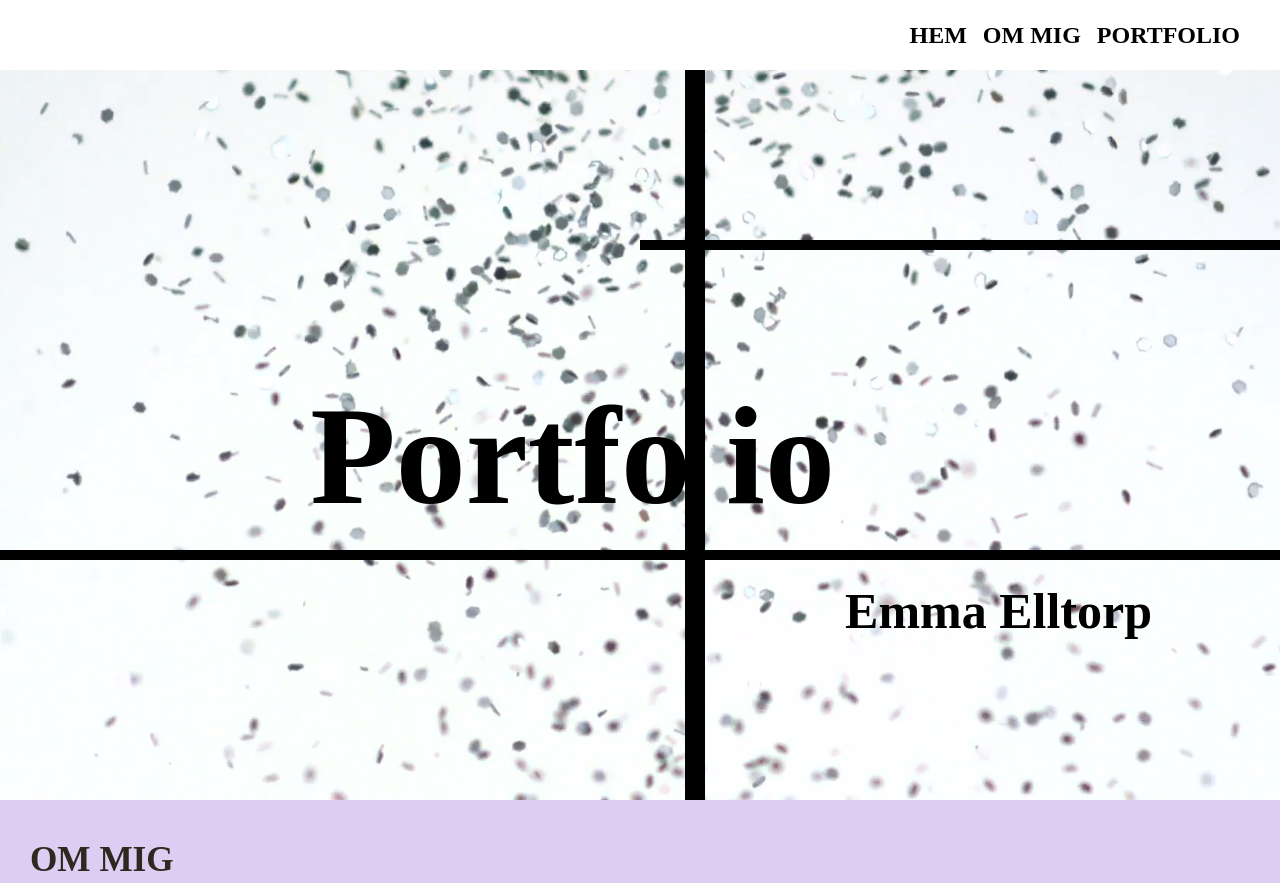
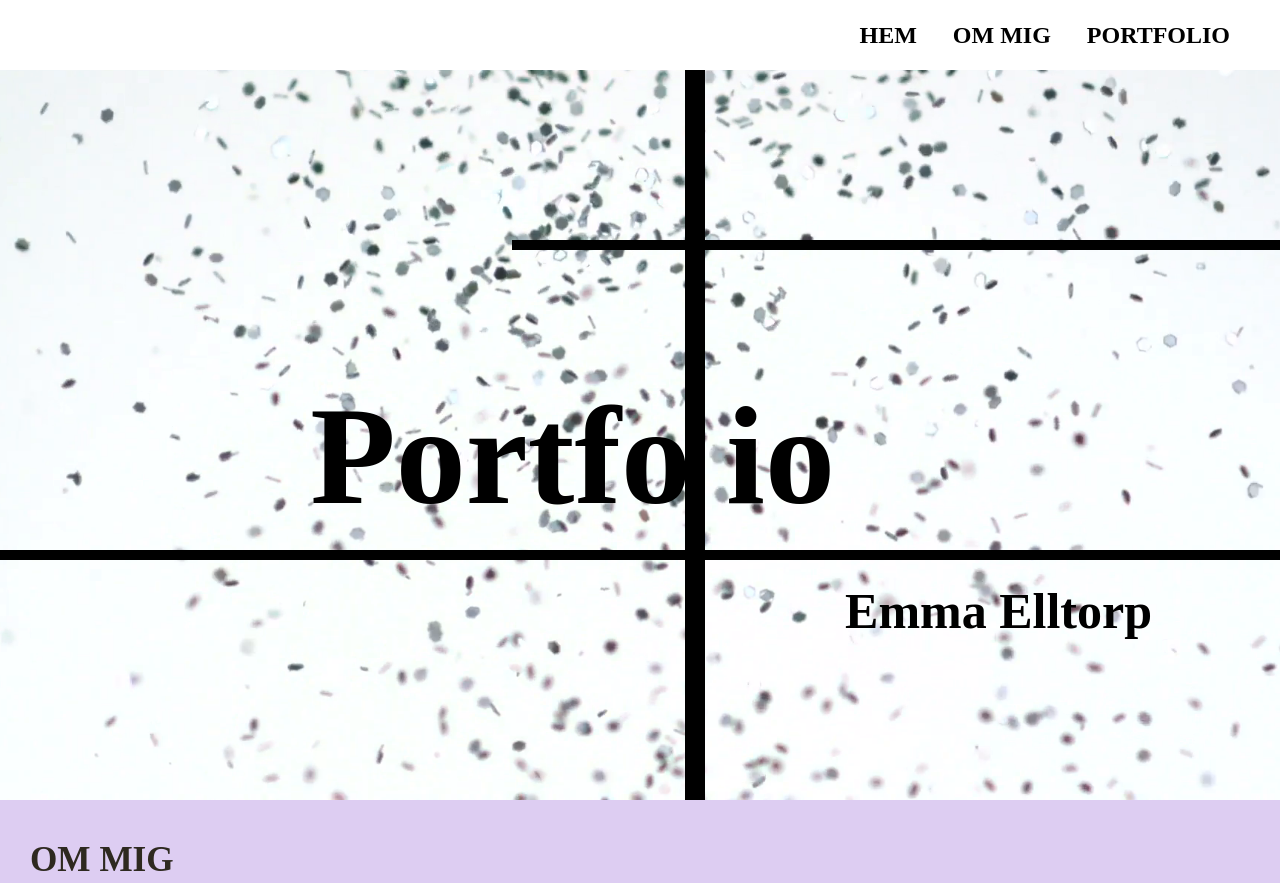
Before and after one commit to elltorp/examen_2019, a plain HTML site: page index.html in a window 1280 px wide. Shown: the top 883 px of the page. Drawn offline with Linux system fonts and the light colour scheme; a web font is replaced by a local one.

Commit message:
småkorr

```diff
--- a/index.html
+++ b/index.html
@@ -26,10 +26,10 @@
     <div id="horizontal1" class="horizontal_line"></div>
     <div id="horizontal2" class="horizontal_line_2"></div>
     <div id="vertical1" class="vertical_line"></div>
-    <span id="#portfolio_emma">
+    <div id="portfolio_emma">
         <div id="portfolio1" class="portfolio">Portfo io</div>
         <div id="emma1" class="emma">Emma Elltorp</div>
-    </span>
+    </div>
 
     <section id="splash"></section>
 
@@ -197,14 +197,19 @@
 
 
 
-    <!--JAG FICK HJÄLP AV EN TURTOR ATT GÖRA DEN HÄR ANIMATIONEN-->
+    <!--JAG FICK HJÄLP AV EN TURTOR ATT GÖRA DEN HÄR ANIMATIONEN i JQUERY-->
     <script src="jquery-3.4.1.min.js"></script>
 
     <script>
         //start animation
         $(document).ready(function() {
-            $("#portfolio_emma").addClass("hide");
-            //the dollar sign represent the "document.queryselector" and in the parentes you just write the element you want to select
+
+            //om min bredd är mobilbredd så vill jag hida portfolio_emma-id't genom att skapa en disply non på m in class "hide".
+            let width = $(window).width();
+            if (width <= 375) {
+                $("#portfolio_emma").hide();
+            }
+            //Dollar sign representerar "document.queryselector" och i parentesen skriver du vilket element du vill selecta för animationen som sker efter.
             $("#portfolio1").fadeIn(1500);
             $("#emma1").fadeIn(3000);
             $("#horizontal1").fadeIn(500);
@@ -213,7 +218,7 @@
         });
 
     </script>
-    <script src=""></script>
+
 
 
     <footer>
--- a/style.css
+++ b/style.css
@@ -119,7 +119,7 @@ section {
 .menu a {
     text-decoration: none;
     color: black;
-    margin 0 10px;
+    margin: 0 10px;
     line-height: 70px;
     text-transform: uppercase;
     font-family: 'Rubik';
@@ -280,7 +280,7 @@ label {
     margin-right: auto;
 }
 
-/*****Grundläggande video****/
+/*********GRUND VIDEO TEMA 3**********/
 
 #grund_video {
     background-color: #EDEAED;
@@ -294,7 +294,7 @@ label {
 
 
 
-/*allt större än 700 ska bete sig så här*/
+/*****allt större än 700px ska bete sig så här*****/
 @media (min-width: 700px) {
     label {
         display: none;
@@ -363,11 +363,11 @@ label {
 
     /********SPLASH FOR DESKTOP*******/
 
-    /*JAG HAR FÅTT HJÄLP AV TUTORS ATT GÖRA DENNA ANIMATION*/
+    /*JAG HAR FÅTT HJÄLP AV TUTORS ATT ADDERA SJÄLVA ANIMATIONEN //JAVAQUERY-ANIMATION// */
 
     .horizontal_line {
         height: 10px;
-        width: 50%;
+        width: 60%;
         background: black;
         position: absolute;
         right: 0;
```
